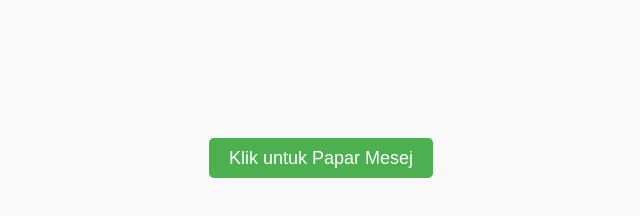
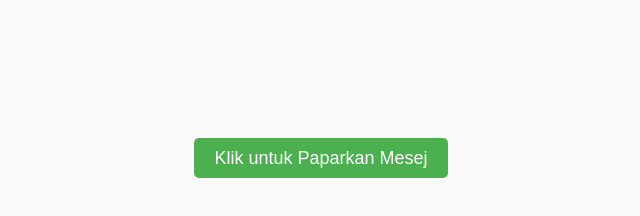
Before and after one commit to harrisidzham/ujianSCM, a plain HTML site: page index.html in a window 1280 px wide. Shown: the whole page, without its empty margins (319-959 px from the left). Drawn offline with Linux system fonts and the light colour scheme.

Commit message:
Pembetulan Ralat

```diff
--- a/index.html
+++ b/index.html
@@ -8,7 +8,7 @@
 <body>
     <div class="container">
         <input type="checkbox" id="toggle">
-        <label for="toggle" class="button">Klik untuk Papar Mesej</label>
+        <label for="toggle" class="button">Klik untuk Paparkan Mesej</label>
         <div class="message">
             Tahniah! Anda berjaya.
         </div>
```
